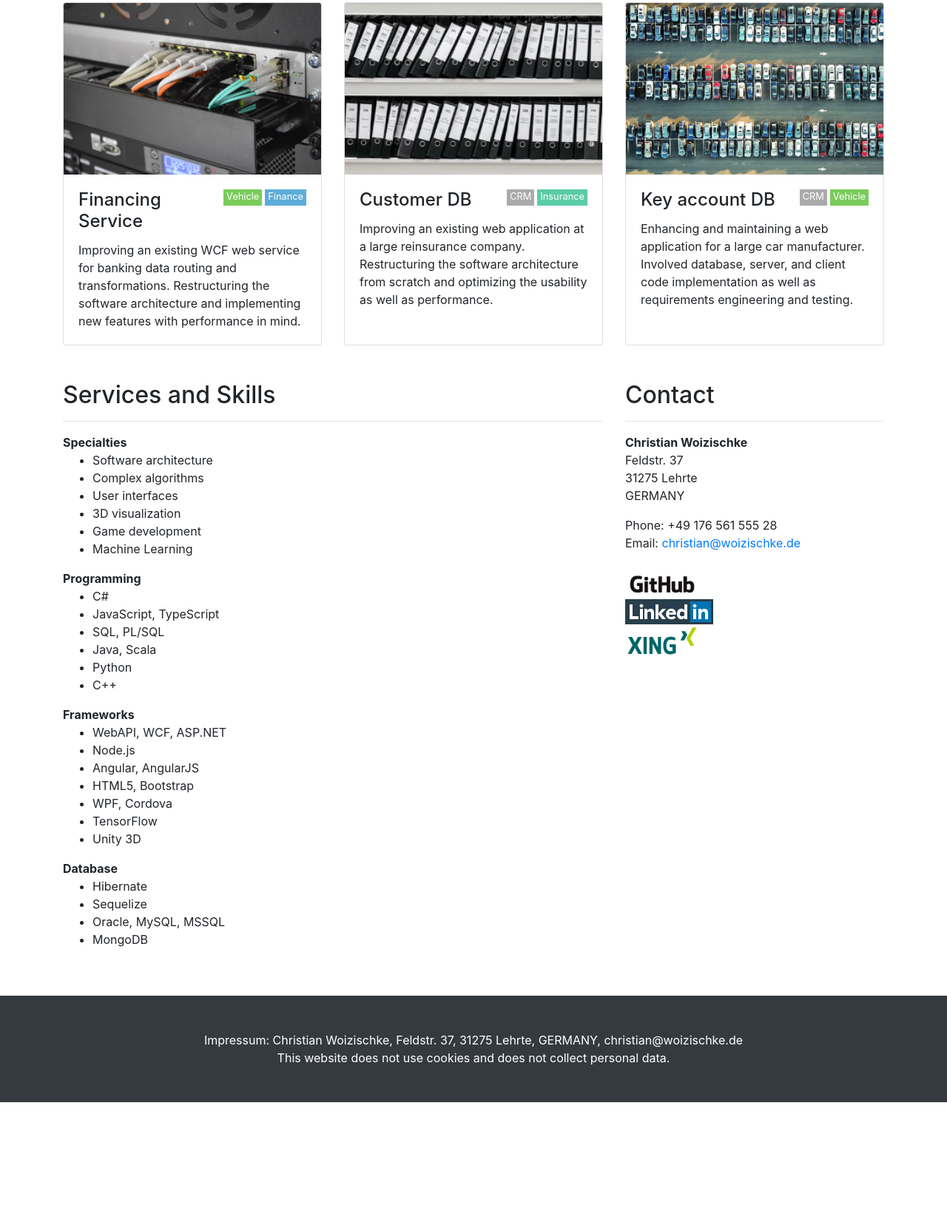
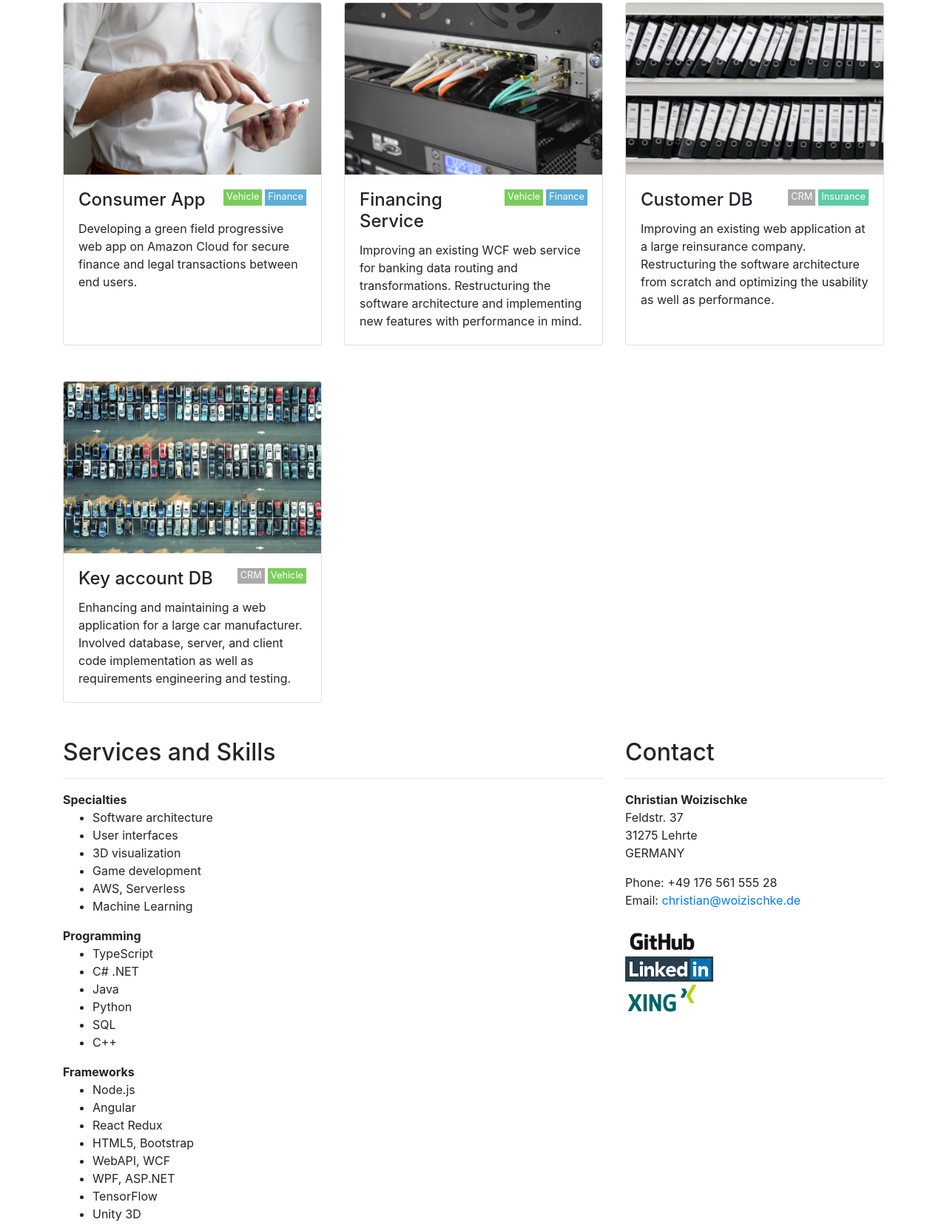
Before and after one commit to chrwoizi/woizischke, a website: page webroot/index.html in a window 1280 px wide. Shown: the part 2476-4132 px from the top of the page at 74% size. Before the commit the page ends 3966 px from the top, so only its background shows below. Drawn offline with Linux system fonts and the light colour scheme.

Commit message:
Update index.html

```diff
--- a/webroot/index.html
+++ b/webroot/index.html
@@ -199,6 +199,17 @@ In this paper we present a novel traversal and approximation scheme for bounding
     <div class="row">
       <div class="col-md-4 mb-5">
         <div class="card h-100">
+          <img class="card-img-top" src="assets/app.png" alt="">
+          <div class="card-body">
+			<small class="industry finance">Finance</small>
+			<small class="industry vehicle">Vehicle</small>
+            <h4 class="card-title">Consumer App</h4>
+            <p class="card-text">Developing a green field progressive web app on Amazon Cloud for secure finance and legal transactions between end users.</p>
+          </div>
+        </div>
+      </div>
+      <div class="col-md-4 mb-5">
+        <div class="card h-100">
           <img class="card-img-top" src="assets/webservice.png" alt="">
           <div class="card-body">
 			<small class="industry finance">Finance</small>
@@ -239,37 +250,38 @@ In this paper we present a novel traversal and approximation scheme for bounding
 	    <strong>Specialties</strong>
 	    <ul>
 		  <li>Software architecture</li>
-		  <li>Complex algorithms</li>
 		  <li>User interfaces</li>
 		  <li>3D visualization</li>
 		  <li>Game development</li>
+		  <li>AWS, Serverless</li>
 		  <li>Machine Learning</li>
 	    </ul>
         <strong>Programming</strong>
 	    <ul>
-		  <li>C#</li>
-		  <li>JavaScript, TypeScript</li>
-		  <li>SQL, PL/SQL</li>
-		  <li>Java, Scala</li>
+		  <li>TypeScript</li>
+		  <li>C# .NET</li>
+		  <li>Java</li>
 		  <li>Python</li>
+		  <li>SQL</li>
 		  <li>C++</li>
 	    </ul>
         <strong>Frameworks</strong>
         <ul>
-		  <li>WebAPI, WCF, ASP.NET</li>
 		  <li>Node.js</li>
-		  <li>Angular, AngularJS</li>
+		  <li>Angular</li>
+		  <li>React Redux</li>
 		  <li>HTML5, Bootstrap</li>
-		  <li>WPF, Cordova</li>
+		  <li>WebAPI, WCF</li>
+		  <li>WPF, ASP.NET</li>
 		  <li>TensorFlow</li>
 		  <li>Unity 3D</li>
 		</ul>
 	    <strong>Database</strong>
 	    <ul>
+		  <li>MongoDB</li>
+		  <li>Sequelize</li>
 		  <li>Hibernate</li>
-		  <li>Sequelize</li>
-		  <li>Oracle, MySQL, MSSQL</li>
-		  <li>MongoDB</li>
+		  <li>Oracle, MySQL</li>
 	    </ul>
       </div>
       <div class="col-md-4 mb-5">
```
